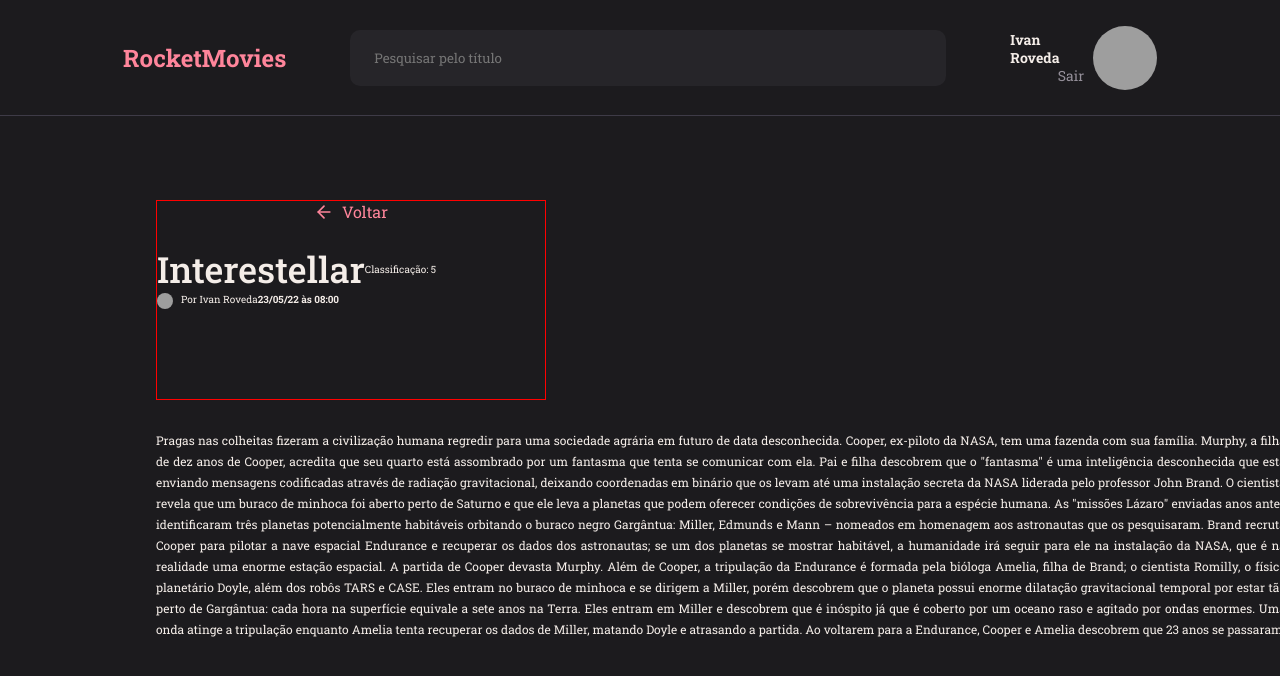
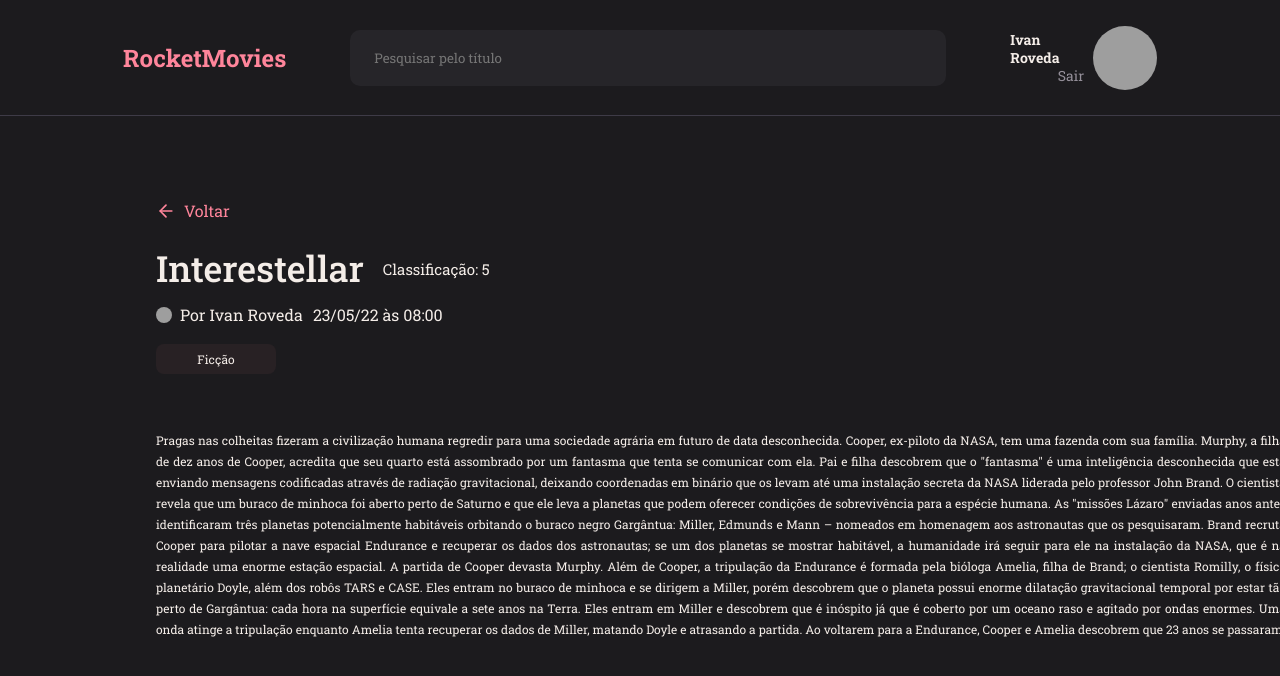
Before and after one commit to rovedabr/MovieRocket, a React (Vite) app: page /preview in a window 1280 px wide. Shown: the top 676 px of the page. Built offline with nearby package versions, Linux system fonts and the light colour scheme; grey boxes are pictures that could not be loaded.

Commit message:
page Preview ok

```diff
--- a/src/pages/Preview/index.jsx
+++ b/src/pages/Preview/index.jsx
@@ -3,6 +3,7 @@ import { Header } from "../../components/Header";
 import { TextButton } from "../../components/TextButton"
 import { FiArrowLeft } from "react-icons/fi"
 import { Link } from "react-router-dom";
+import stars from "../../assets/stars.png"
 
 export default function Preview({...rest}) {
   return (
@@ -29,6 +30,10 @@ export default function Preview({...rest}) {
               <strong>23/05/22 às 08:00</strong>
             </div>
 
+            <div className="tag">
+              <p>Ficção</p>
+            </div>
+
         </MovieData>
 
         <Form>
--- a/src/pages/Preview/styles.js
+++ b/src/pages/Preview/styles.js
@@ -16,29 +16,28 @@ export const MovieData = styled.div`
   height: 20rem;
 
   margin: 8.4rem auto 3rem 15.6rem;
+  display: flex;
+  flex-direction: column;
+
+  overflow-y: auto;
 
   a {
     display: flex;
     flex-direction: row;
-
+    align-items: center;
     justify-content: flex-start;
 
-    margin-bottom: 2.4rem;
-
+    margin: 0 auto 2.4rem 0;
   }
-
-  /* display: flex;
-  flex-direction: column;
-  align-items: flex-start;
-  justify-content: center;
-  overflow-y: scroll; */
-
-  border: 1px red solid;
 
   .movie {
     display: flex;
     flex-direction: row;
     align-items: center;
+    justify-content: flex-start;
+
+    margin: 0 1.6rem 1rem 0;
+    gap: 1.9rem;
 
     h1 {
       font-size: 3.6rem;
@@ -48,10 +47,19 @@ export const MovieData = styled.div`
       color: #F4EDE8;
     }
 
+    p {
+      font-size: 1.5rem;
+    }
+
   }
 
   .user {
     display: flex;
+    flex-direction: row;
+    align-items: center;
+
+    margin: .3rem auto 2rem 0;
+
 
     img {
     width: 1.6rem;
@@ -60,10 +68,30 @@ export const MovieData = styled.div`
     border-radius: 50%;
     margin-right: .8rem;
     }
+
+    span, strong {
+      font-size: 1.6rem;
+      line-height: 1.9rem;
+      font-weight: 400;
+
+      margin-right: 1rem;
+    }
   }
 
+  .tag p{
+    width: 12rem;
+    height: 3rem;
+    display: flex;
+    flex-direction: row;
+    align-items: center;
+    justify-content: center;
 
-  >
+    font-size: 1.2rem;
+
+    background-color: #282124;
+    padding: .8rem 1.6rem;
+    border-radius: .8rem;
+  }
 `;
 
 export const Form = styled.div`
```
